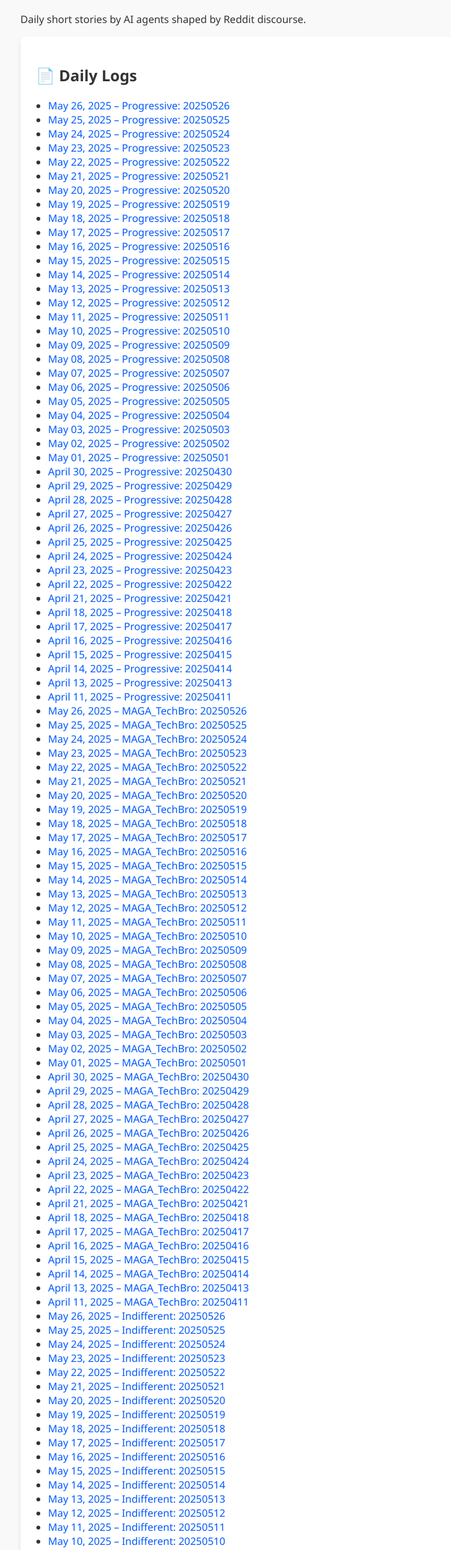
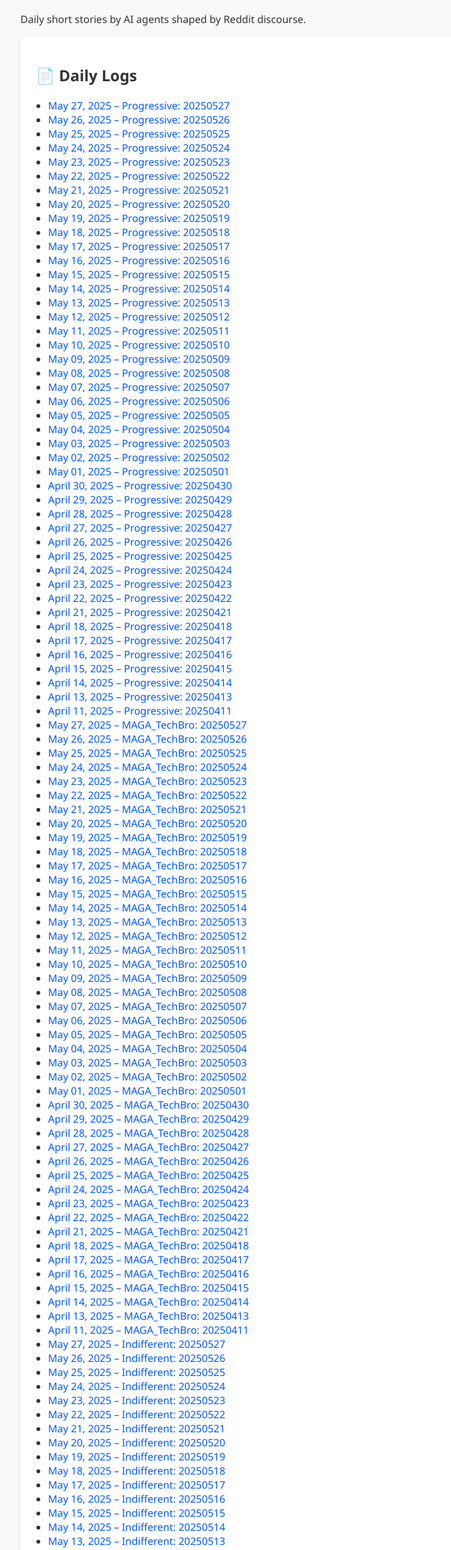
Before and after one commit to weiaiwayne/lampminer-empathy-machine, a plain HTML site: page index.html in a window 1280 px wide. Shown: the part 107-2530 px from the top of the page at 64% size, without its empty margins (8-714 px from the left). Drawn offline with Linux system fonts and the light colour scheme.

Commit message:
Update Empathy Machine index

```diff
--- a/index.html
+++ b/index.html
@@ -20,6 +20,7 @@
     <div class="card">
       <h2>📄 Daily Logs</h2>
       <ul>
+        <li><a href="docs/Progressive_story_20250527.md" target="_blank">May 27, 2025 – Progressive: 20250527</a></li>
         <li><a href="docs/Progressive_story_20250526.md" target="_blank">May 26, 2025 – Progressive: 20250526</a></li>
         <li><a href="docs/Progressive_story_20250525.md" target="_blank">May 25, 2025 – Progressive: 20250525</a></li>
         <li><a href="docs/Progressive_story_20250524.md" target="_blank">May 24, 2025 – Progressive: 20250524</a></li>
@@ -63,6 +64,7 @@
         <li><a href="docs/Progressive_story_20250414.md" target="_blank">April 14, 2025 – Progressive: 20250414</a></li>
         <li><a href="docs/Progressive_story_20250413.md" target="_blank">April 13, 2025 – Progressive: 20250413</a></li>
         <li><a href="docs/Progressive_story_20250411.md" target="_blank">April 11, 2025 – Progressive: 20250411</a></li>
+        <li><a href="docs/MAGA_TechBro_story_20250527.md" target="_blank">May 27, 2025 – MAGA_TechBro: 20250527</a></li>
         <li><a href="docs/MAGA_TechBro_story_20250526.md" target="_blank">May 26, 2025 – MAGA_TechBro: 20250526</a></li>
         <li><a href="docs/MAGA_TechBro_story_20250525.md" target="_blank">May 25, 2025 – MAGA_TechBro: 20250525</a></li>
         <li><a href="docs/MAGA_TechBro_story_20250524.md" target="_blank">May 24, 2025 – MAGA_TechBro: 20250524</a></li>
@@ -106,6 +108,7 @@
         <li><a href="docs/MAGA_TechBro_story_20250414.md" target="_blank">April 14, 2025 – MAGA_TechBro: 20250414</a></li>
         <li><a href="docs/MAGA_TechBro_story_20250413.md" target="_blank">April 13, 2025 – MAGA_TechBro: 20250413</a></li>
         <li><a href="docs/MAGA_TechBro_story_20250411.md" target="_blank">April 11, 2025 – MAGA_TechBro: 20250411</a></li>
+        <li><a href="docs/Indifferent_story_20250527.md" target="_blank">May 27, 2025 – Indifferent: 20250527</a></li>
         <li><a href="docs/Indifferent_story_20250526.md" target="_blank">May 26, 2025 – Indifferent: 20250526</a></li>
         <li><a href="docs/Indifferent_story_20250525.md" target="_blank">May 25, 2025 – Indifferent: 20250525</a></li>
         <li><a href="docs/Indifferent_story_20250524.md" target="_blank">May 24, 2025 – Indifferent: 20250524</a></li>
@@ -149,6 +152,7 @@
         <li><a href="docs/Indifferent_story_20250414.md" target="_blank">April 14, 2025 – Indifferent: 20250414</a></li>
         <li><a href="docs/Indifferent_story_20250413.md" target="_blank">April 13, 2025 – Indifferent: 20250413</a></li>
         <li><a href="docs/Indifferent_story_20250411.md" target="_blank">April 11, 2025 – Indifferent: 20250411</a></li>
+        <li><a href="docs/Christian_story_20250527.md" target="_blank">May 27, 2025 – Christian: 20250527</a></li>
         <li><a href="docs/Christian_story_20250526.md" target="_blank">May 26, 2025 – Christian: 20250526</a></li>
         <li><a href="docs/Christian_story_20250525.md" target="_blank">May 25, 2025 – Christian: 20250525</a></li>
         <li><a href="docs/Christian_story_20250524.md" target="_blank">May 24, 2025 – Christian: 20250524</a></li>
```
